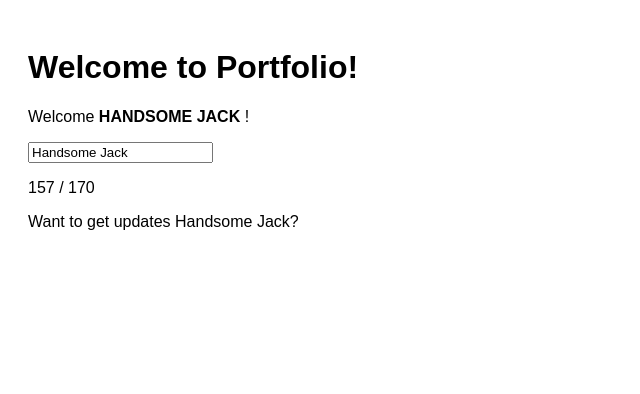
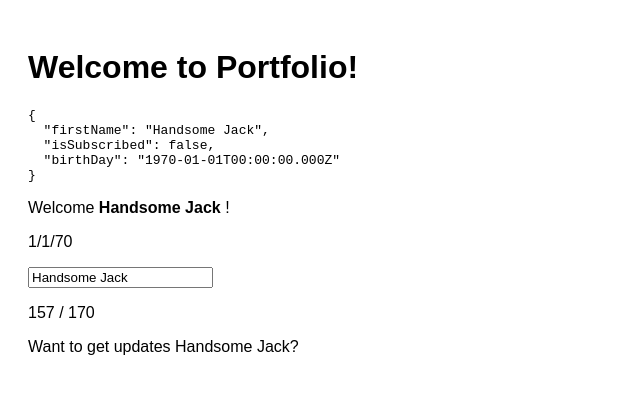
Before and after one commit to eduwebpl/angular-od-podstaw, an Angular app: page / in a window 1280 px wide. Shown: the top 394 px of the page, without its empty margins (0-640 px from the left). Built offline with nearby package versions, Linux system fonts and the light colour scheme.

Commit message:
2.7. Transformacje z użyciem Pipe

```diff
--- a/src/app/components/welcome/welcome.component.html
+++ b/src/app/components/welcome/welcome.component.html
@@ -1,6 +1,8 @@
+<pre>{{ user | json }}</pre>
 
+<p> Welcome <b>{{ user.firstName | titlecase }}</b>  ! </p>
 
-<p> Welcome <b>{{ user.firstName.toLocaleUpperCase() }}</b>  ! </p>
+<p>{{user.birthDay | date: dateFormat }}</p>
 
 <div [title]="user.firstName"
      [hidden]="!askAboutName"
--- a/src/app/components/welcome/welcome.component.ts
+++ b/src/app/components/welcome/welcome.component.ts
@@ -6,17 +6,15 @@ import { Component, OnInit } from '@angular/core';
   styleUrls: ['./welcome.component.css']
 })
 export class WelcomeComponent implements OnInit {
-
   user = {
     firstName: 'Handsome Jack',
-    isSubscribed: false
+    isSubscribed: false,
+    birthDay: new Date(1970,0,1)
   }
 
+  dateFormat = 'shortDate'
+
   askAboutName = true
-
-  changeFirstName(firstNameRef:HTMLInputElement){
-    this.user.firstName = firstNameRef.value
-  }
 
   constructor() { }
 
```
